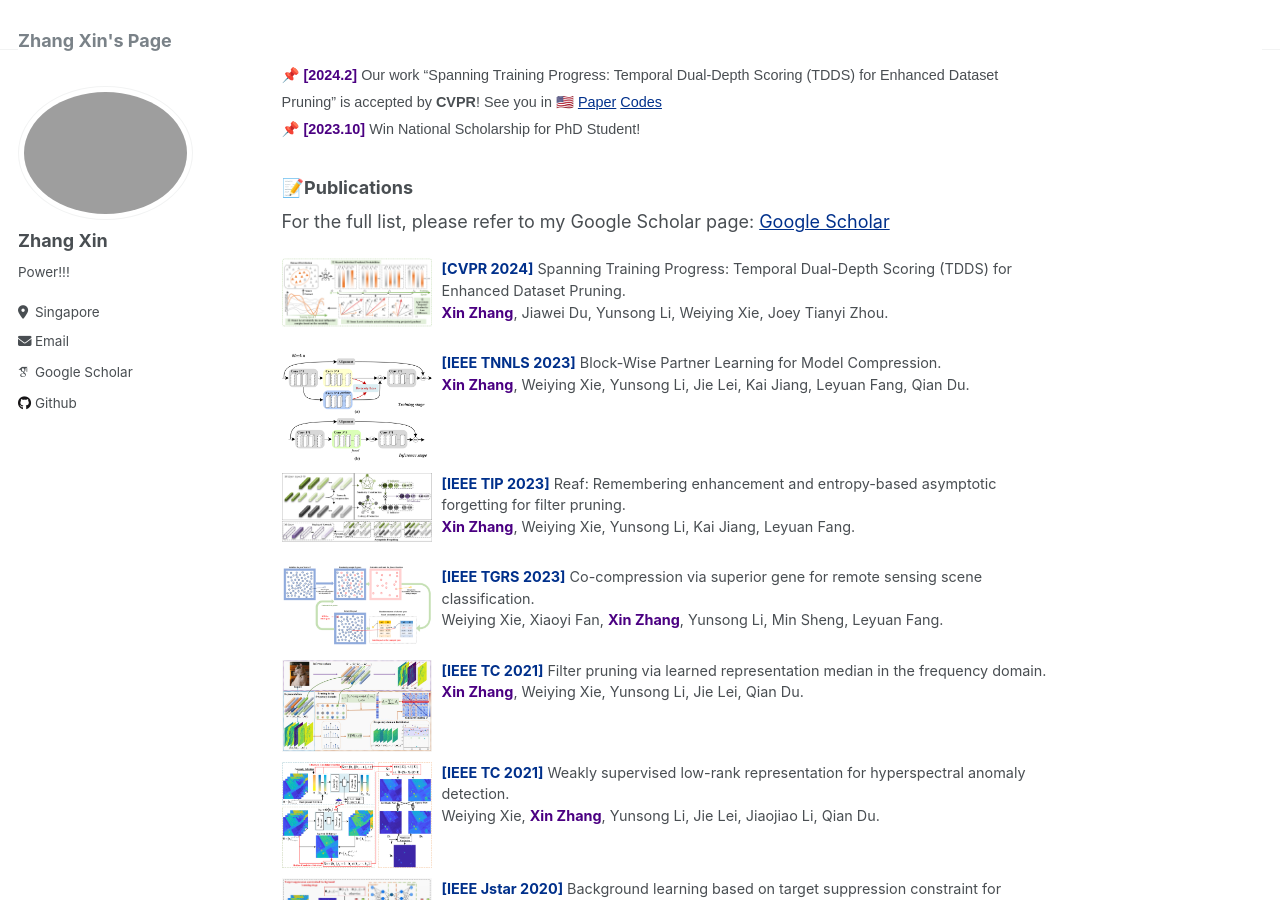
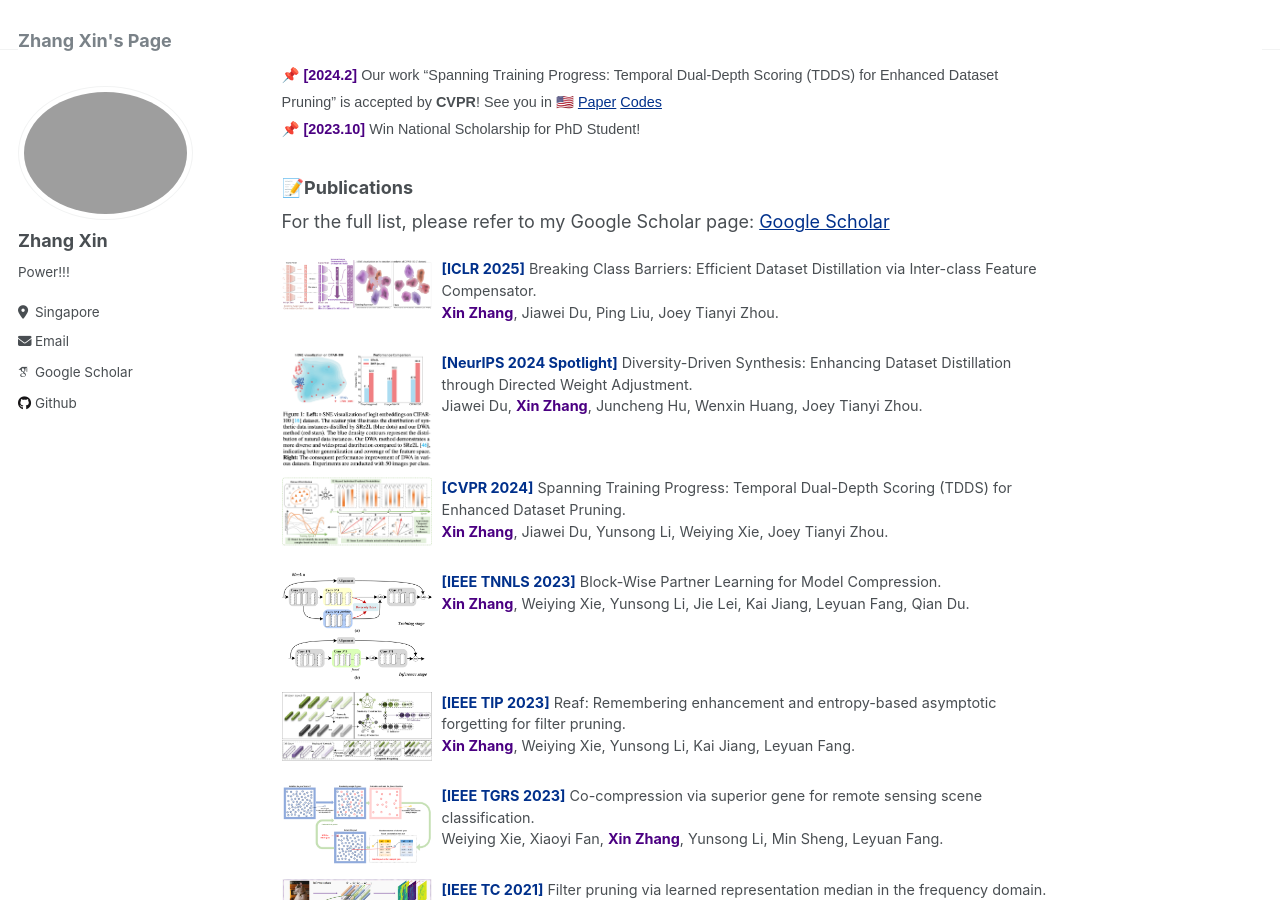
Before and after one commit to zhangxin-xd/zhangxin-xd.github.io, a Jekyll site: the page built from _pages/about.md, in a window 1280 px wide and 900 px high, scrolled down 768 px. Built offline with Jekyll 4.4.1, drawn with Linux system fonts in a browser that asks for light colours; some web fonts are replaced.

Commit message:
Update about.md

```diff
--- a/_pages/about.md
+++ b/_pages/about.md
@@ -50,7 +50,25 @@ For the full list, please refer to my Google Scholar page: <a href="https://scho
   }
 </style>
 
+<div class="publication-container">
+  <img src="./images/UFC.png" alt="Publication Image">
 
+  <div>
+    <span style="color: #00308B; font-weight: bold">[ICLR 2025]</span> Breaking Class Barriers: Efficient Dataset Distillation via Inter-class Feature Compensator.
+ <br>
+    <strong style="color:#4B0082;">Xin Zhang</strong>, Jiawei Du, Ping Liu, Joey Tianyi Zhou.
+  </div>
+</div>
+
+<div class="publication-container">
+  <img src="./images/DWA.png" alt="Publication Image">
+
+  <div>
+    <span style="color: #00308B; font-weight: bold">[NeurIPS 2024 Spotlight]</span> Diversity-Driven Synthesis: Enhancing Dataset Distillation through Directed Weight Adjustment.
+ <br>
+    Jiawei Du, <strong style="color:#4B0082;">Xin Zhang</strong>, Juncheng Hu, Wenxin Huang, Joey Tianyi Zhou.
+  </div>
+</div>
 
 <div class="publication-container">
   <img src="./images/TDDS.png" alt="Publication Image">
@@ -60,10 +78,6 @@ For the full list, please refer to my Google Scholar page: <a href="https://scho
     <strong style="color:#4B0082;">Xin Zhang</strong>, Jiawei Du, Yunsong Li, Weiying Xie, Joey Tianyi Zhou.
   </div>
 </div>
-
-
-
-
 
 <div class="publication-container">
   <img src="./images/BPL.png" alt="Publication Image">
@@ -103,8 +117,6 @@ For the full list, please refer to my Google Scholar page: <a href="https://scho
   </div>
 </div>
 
-
-
 <div class="publication-container">
   <img src="./images/WSLRR.png" alt="Publication Image">
 
```
